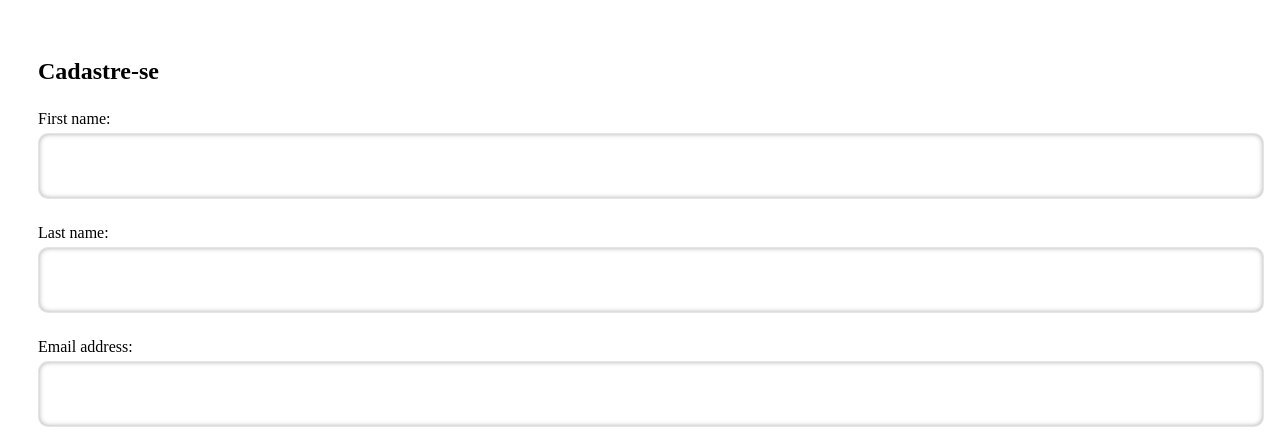
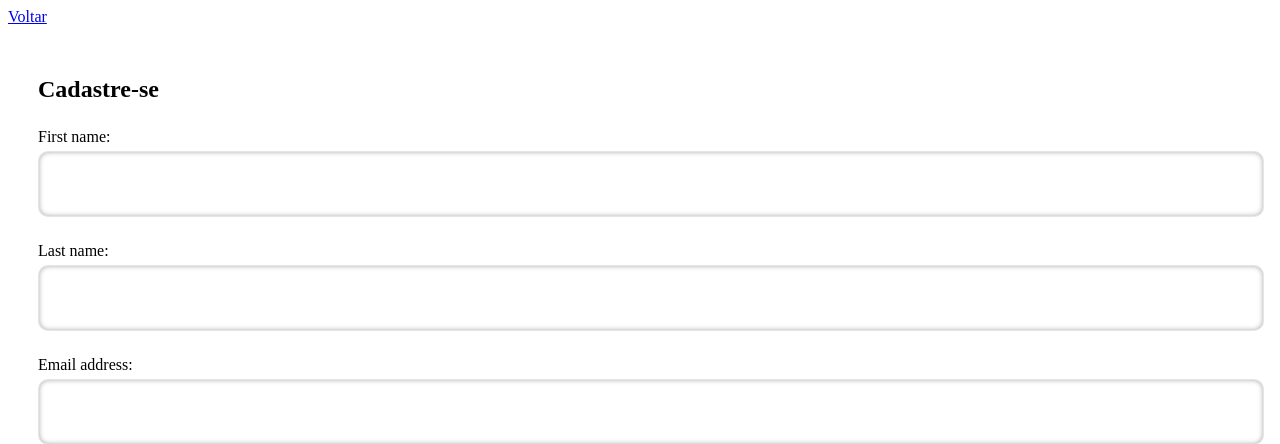
Before and after one commit to talesmm14/Busque-o-seu-amiguinho, a Django app: page /signup/ in a window 1280 px wide. Shown: the top 444 px of the page. Run offline with Django 3.2, Linux system fonts and the light colour scheme; some libraries are stand-ins or nearby versions.

Commit message:
voltar button

```diff
--- a/templates/login.html
+++ b/templates/login.html
@@ -5,7 +5,9 @@
     <title>Login</title>
 </head>
 <body>
-
+<a href="{% url 'page_home_view' %}"
+               aria-pressed="true">Voltar
+            </a>
 {% load static %}
 {% load widget_tweaks %}
 <div class="container">
--- a/templates/pages/index.html
+++ b/templates/pages/index.html
@@ -50,7 +50,7 @@
       <div class="container">
         <h1 class="masthead-heading mb-0">Encontre novos amiginhos</h1>
         <h2 class="masthead-subheading mb-0">Para estudar todo tipo de tecnologias</h2>
-        <a href="#" class="btn btn-primary btn-xl rounded-pill mt-5">Buscar Amiginho</a>
+        <a href="{% url "profiles_view" %}" class="btn btn-primary btn-xl rounded-pill mt-5">Buscar Amiginho</a>
       </div>
     </div>
     <div class="bg-circle-1 bg-circle"></div>
--- a/templates/profiles.html
+++ b/templates/profiles.html
@@ -13,6 +13,9 @@
 </head>
 <body>
 <h1>Profiles</h1>
+<a href="{% url 'page_home_view' %}"
+               aria-pressed="true">Voltar
+            </a>
 <ul>
     {% for profile in profiles %}
     <div>
--- a/templates/signup.html
+++ b/templates/signup.html
@@ -5,6 +5,9 @@
     <title>Cadastro</title>
 </head>
 <body>
+<a href="{% url 'page_home_view' %}"
+               aria-pressed="true">Voltar
+            </a>
 {% load widget_tweaks %}
 {% load static %}
 {% block main %}
```
